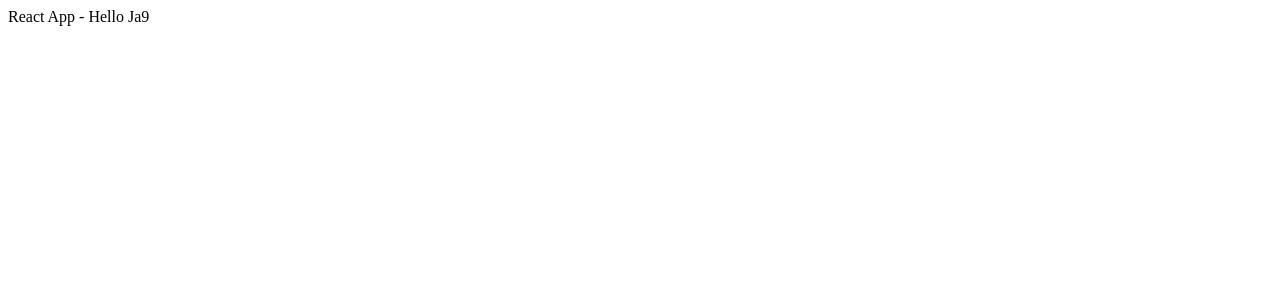
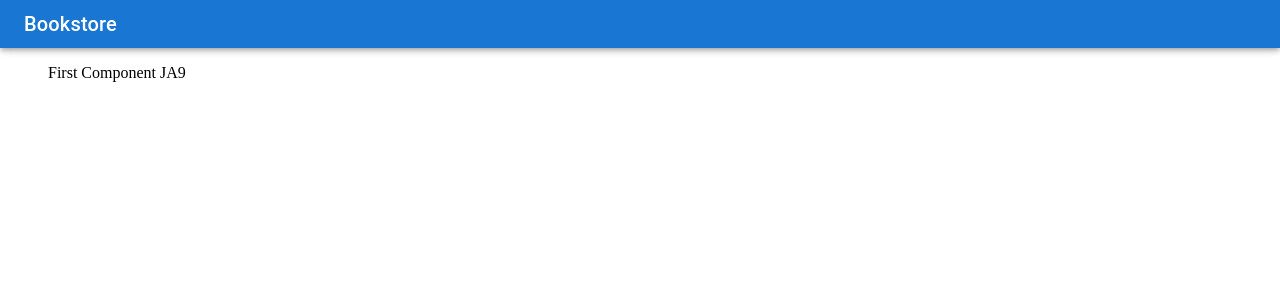
Before and after one commit to ajsisles-hub/bookstoreclient, a React (Create React App) app: page / in a window 1280 px wide. Shown: the top 300 px of the page. Built offline with nearby package versions, Linux system fonts and the light colour scheme; no server answers.

Commit message:
Adding Header Component

```diff
--- a/package.json
+++ b/package.json
@@ -6,7 +6,7 @@
     "@emotion/react": "^11.14.0",
     "@emotion/styled": "^11.14.1",
     "@fontsource/roboto": "^5.2.10",
-    "@mui/material": "^9.1.1",
+    "@mui/material": "^6.5.0",
     "@testing-library/dom": "^10.4.1",
     "@testing-library/jest-dom": "^6.9.1",
     "@testing-library/react": "^16.3.2",
--- a/src/component/App.jsx
+++ b/src/component/App.jsx
@@ -1,6 +1,7 @@
 import React from 'react';
 import axios from 'axios';
 import { baseApiUrl }  from '../config';
+import Layout from './layout/Layout';
 
 
 
@@ -15,7 +16,13 @@
     });
 
 
-  return <div>React App - Hello Ja9</div>;
+  // return <div>React App - Hello Ja9</div>;
+
+  return (
+<Layout>
+  <div>First Component JA9</div>
+</Layout>
+  );
 };
 
 export default App;
--- /dev/null
+++ b/src/component/layout/Header.jsx
@@ -0,0 +1,20 @@
+import { Toolbar, Typography, AppBar } from '@mui/material';
+import React from 'react';
+
+
+const Header = () => {
+return(
+    <AppBar position="fixed" color="primary">
+        <Toolbar variant="dense">
+    <Typography variant="h6" color="inherit">
+        Bookstore
+    </Typography>
+
+        </Toolbar>
+
+    </AppBar>
+);
+
+
+}
+export default Header;
--- /dev/null
+++ b/src/component/layout/Layout.jsx
@@ -0,0 +1,31 @@
+import React from 'react';
+import { Box } from '@mui/material';
+import PropTypes from 'prop-types';
+import Header from './Header';
+
+
+const propTypes = {
+    children: PropTypes.node.isRequired
+}
+
+const Layout = ({ children }) => {
+
+    return (
+        <Box>
+
+            <Box>
+                <Header/>
+            </Box>
+
+
+            <Box mt={8} ml={5} >
+                {children}
+            </Box>
+
+        </Box>
+    )
+
+}
+
+Layout.propTypes = propTypes;
+export default Layout;
```
Also changed, not shown: 1 other file (tests, documents, lock files or other folders).
